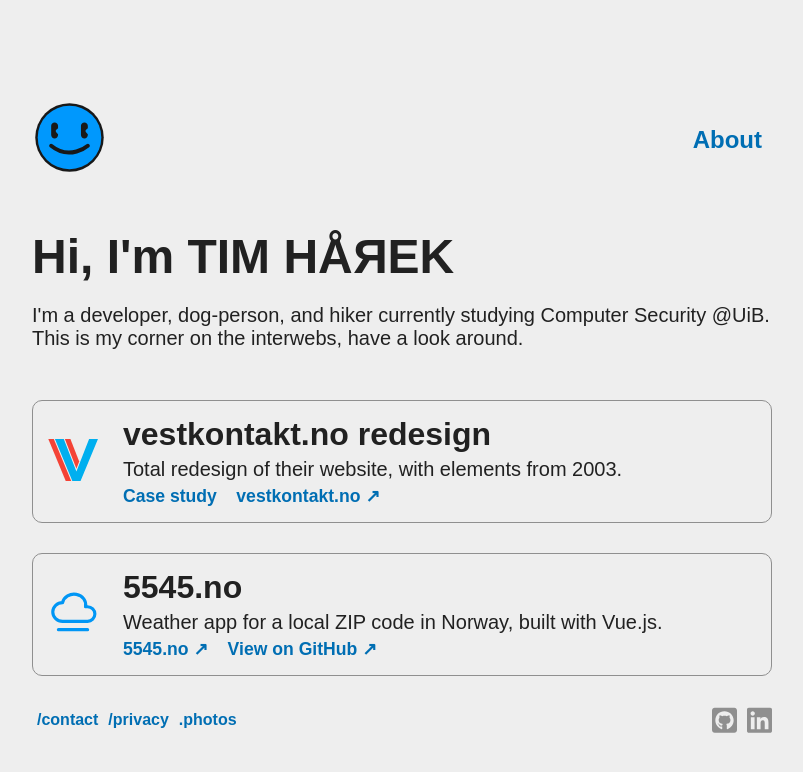
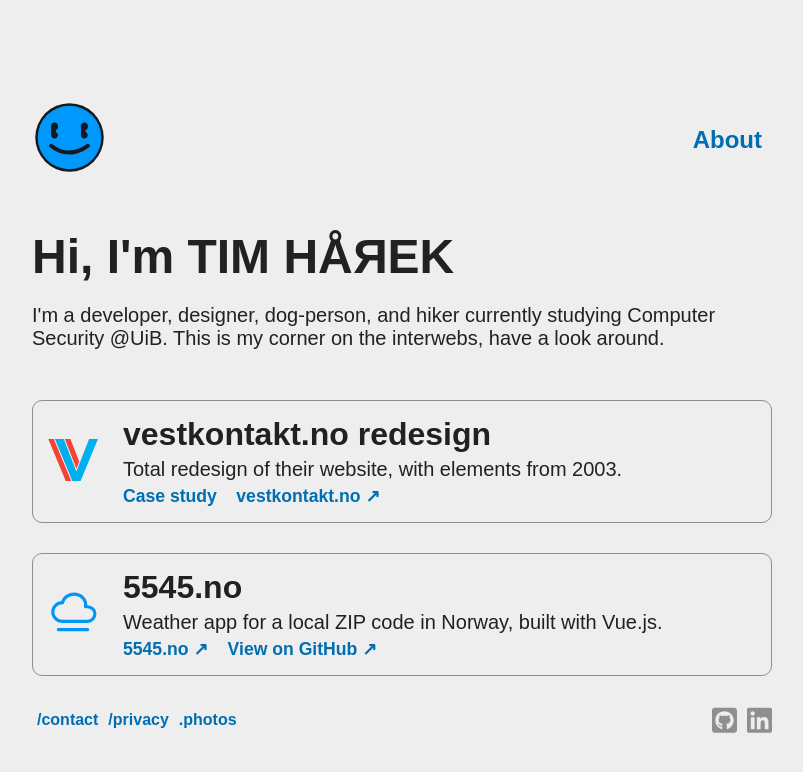
Before and after one commit to timharek/timharek.no, a Jekyll site: the page built from index.html, in a window 1280 px wide. Shown: the top 772 px of the page, without its empty margins (238-1041 px from the left). Built offline with Jekyll 4.4.1, drawn with Linux system fonts in a browser that asks for light colours; some web fonts are replaced.

Commit message:
desc: Added designer

```diff
--- a/_config.yml
+++ b/_config.yml
@@ -1,7 +1,7 @@
 title: Tim Hårek
 email: tim@harek.dev
 description: >-
-    I'm a developer, dog-person, and hiker currently studying Computer Security @UiB. This is my corner on the interwebs, have a look around.
+    I'm a developer, designer, dog-person, and hiker currently studying Computer Security @UiB. This is my corner on the interwebs, have a look around.
 url: "https://harek.dev"
 sass:
     sass_dir: assets/_sass
```
